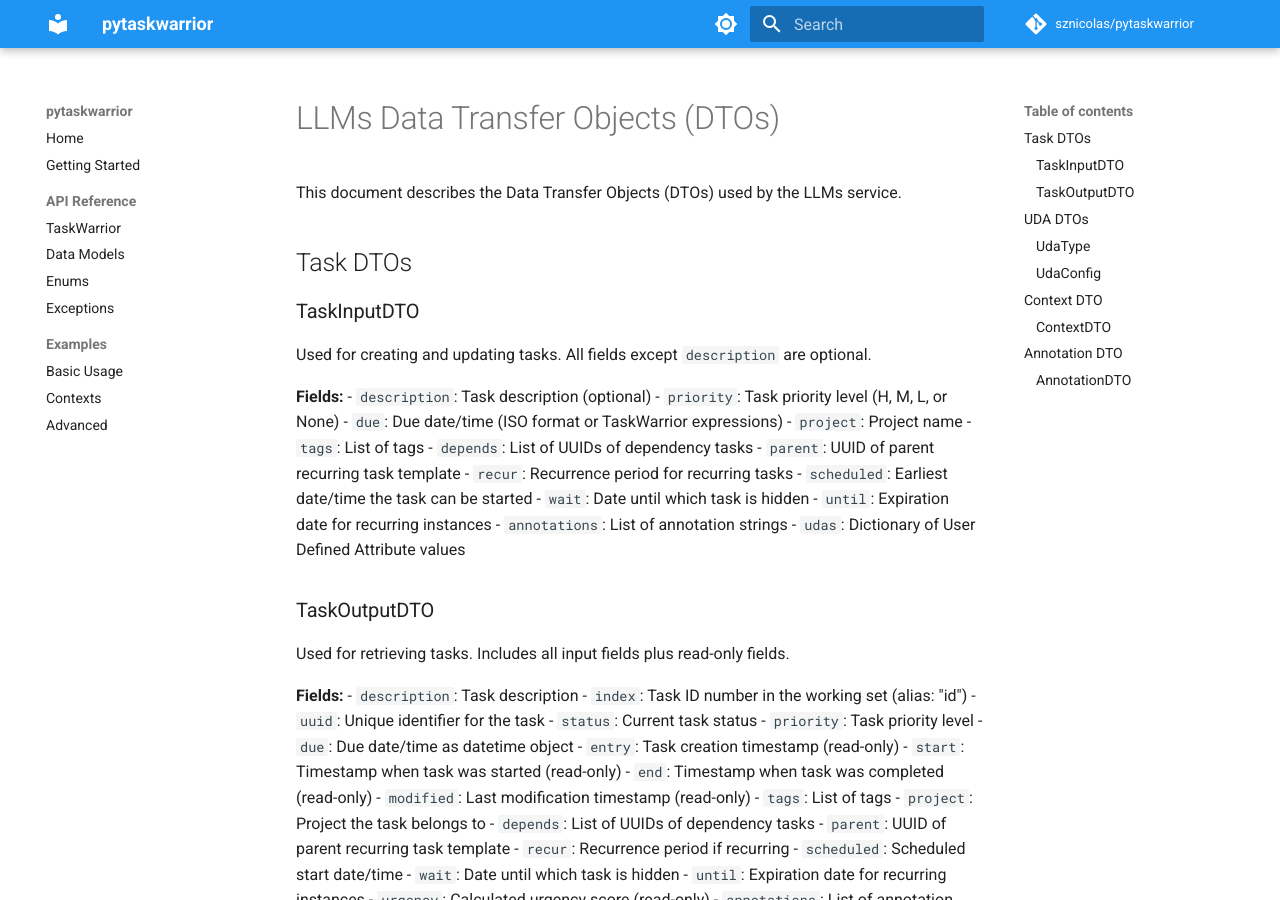
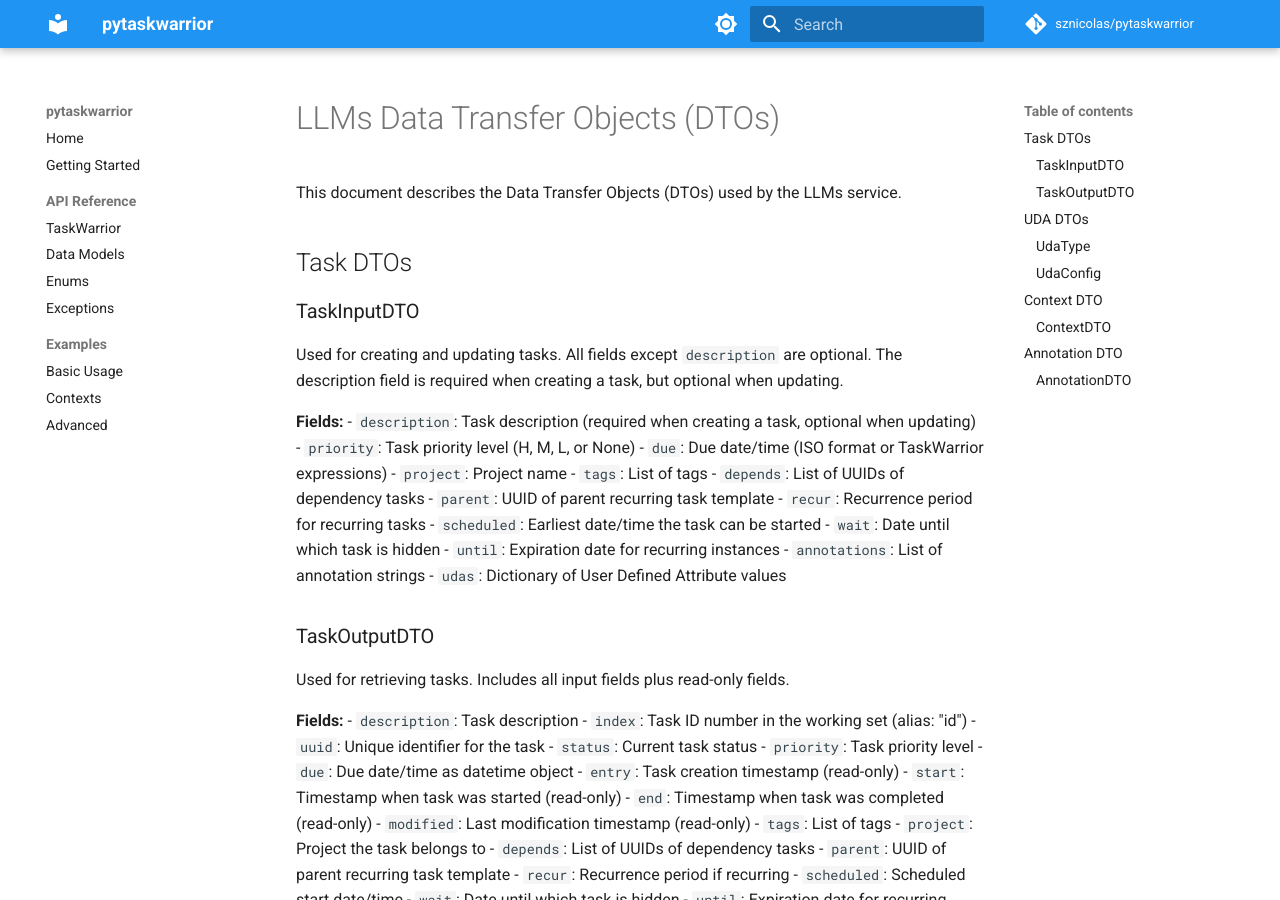
Before and after one commit to sznicolas/pytaskwarrior, an MkDocs documentation site: the page built from docs/llms/llms-dtos.md, in a window 1280 px wide and 900 px high. Built offline with MkDocs 1.6.1 and Material for MkDocs 9.7.7, drawn with Linux system fonts in a browser that asks for light colours; comment, search, counter and statistics services are not loaded.

```diff
--- a/docs/llms/llms-dtos.md
+++ b/docs/llms/llms-dtos.md
@@ -5,10 +5,10 @@ This document describes the Data Transfer Objects (DTOs) used by the LLMs servic
 ## Task DTOs
 
 ### TaskInputDTO
-Used for creating and updating tasks. All fields except `description` are optional.
+Used for creating and updating tasks. All fields except `description` are optional. The description field is required when creating a task, but optional when updating.
 
 **Fields:**
-- `description`: Task description (optional)
+- `description`: Task description (required when creating a task, optional when updating)
 - `priority`: Task priority level (H, M, L, or None)
 - `due`: Due date/time (ISO format or TaskWarrior expressions)
 - `project`: Project name
```
